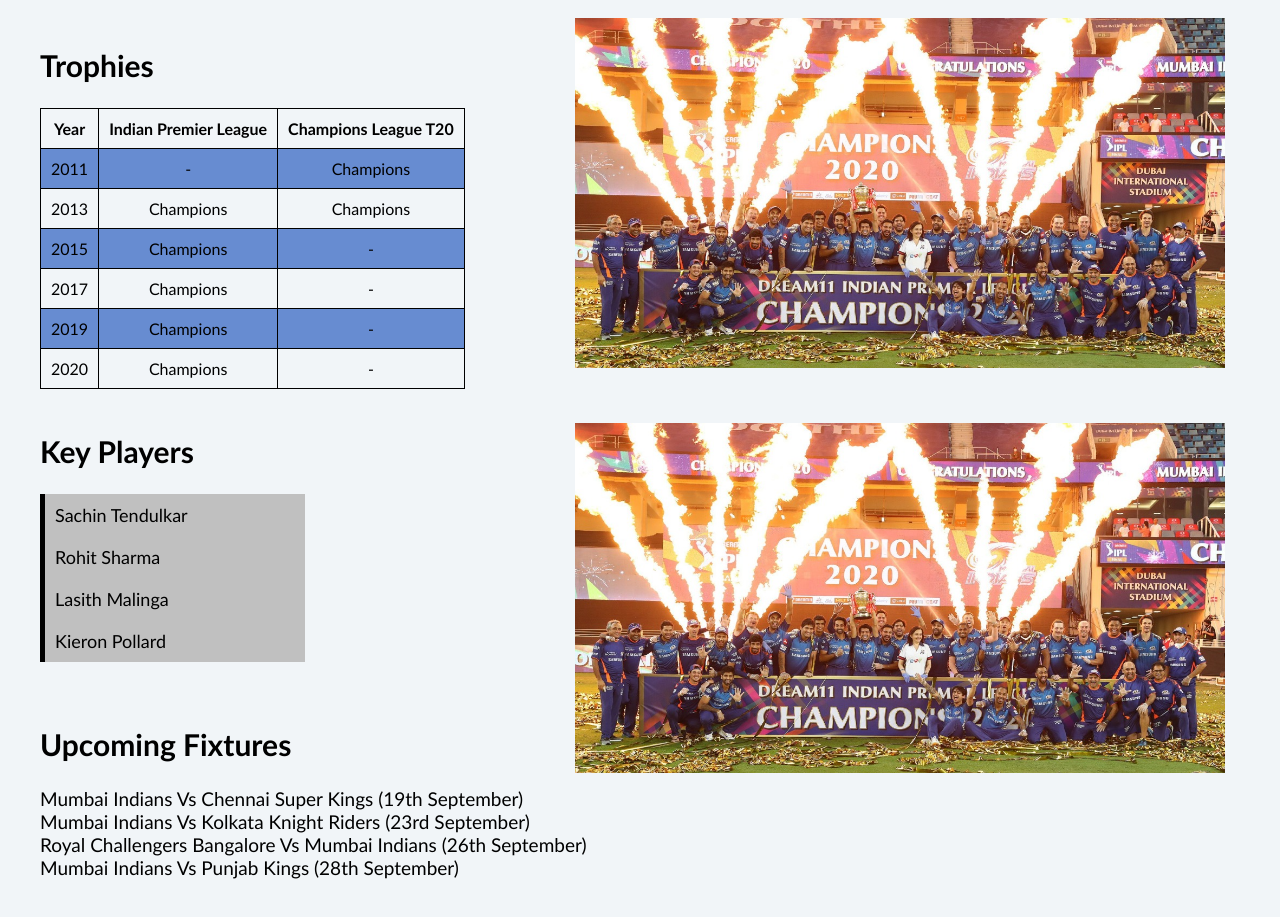
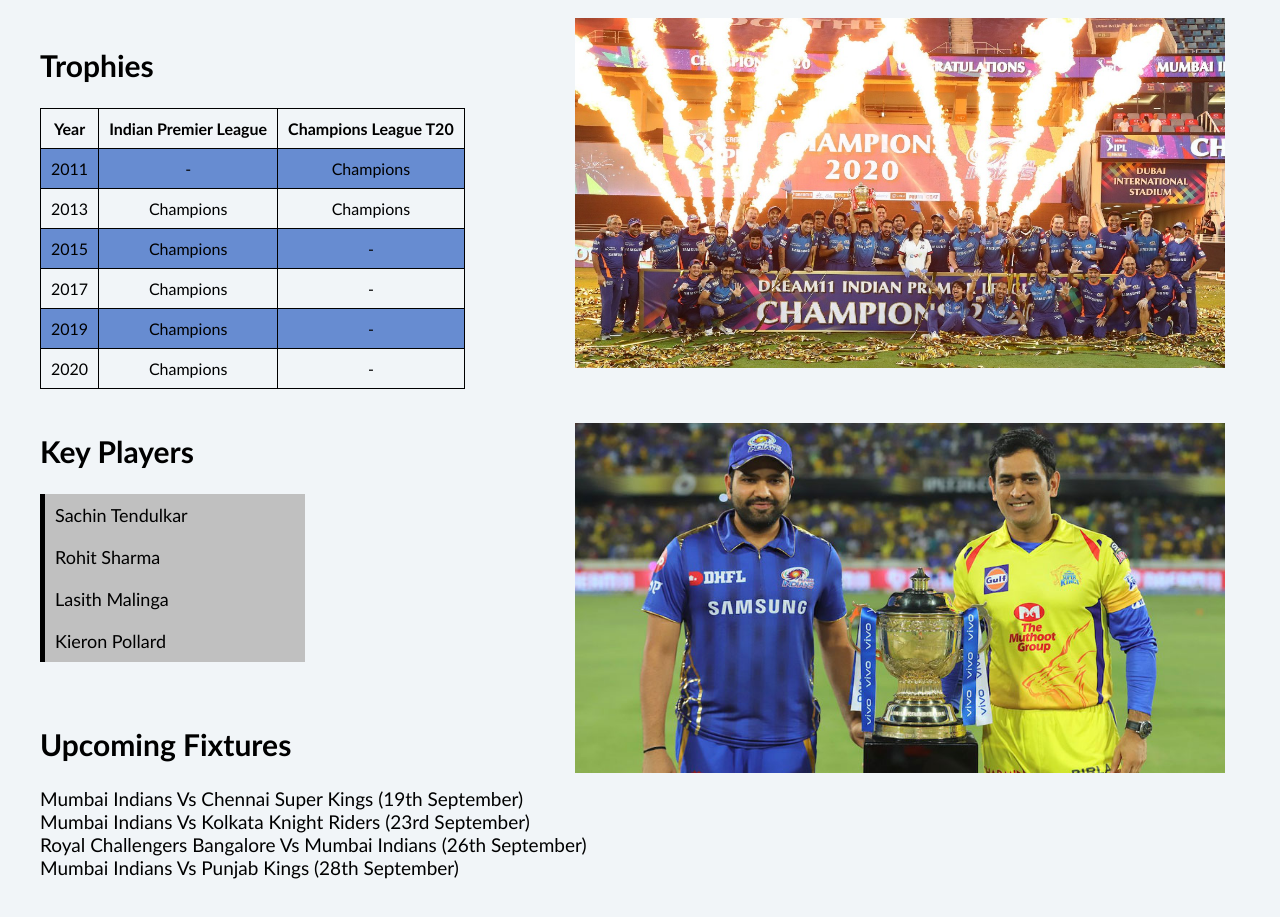
Before and after one commit to RajatSatashiya/iwp-hyperlink-ex2, a plain HTML site: page index.html in a window 1280 px wide. Shown: the part 1020-1937 px from the top of the page. Drawn offline with Linux system fonts and the light colour scheme.

Commit message:
Update index.html

```diff
--- a/index.html
+++ b/index.html
@@ -118,7 +118,7 @@
 
     <br>
     <a href="images/MICSK.jpg" target="blank">
-        <img src="images/champion.jpg" width="650" height="350">
+        <img src="images/MICSK.jpg" width="650" height="350">
     </a>
 
     <h2 id="players">Key Players</h2>
```
